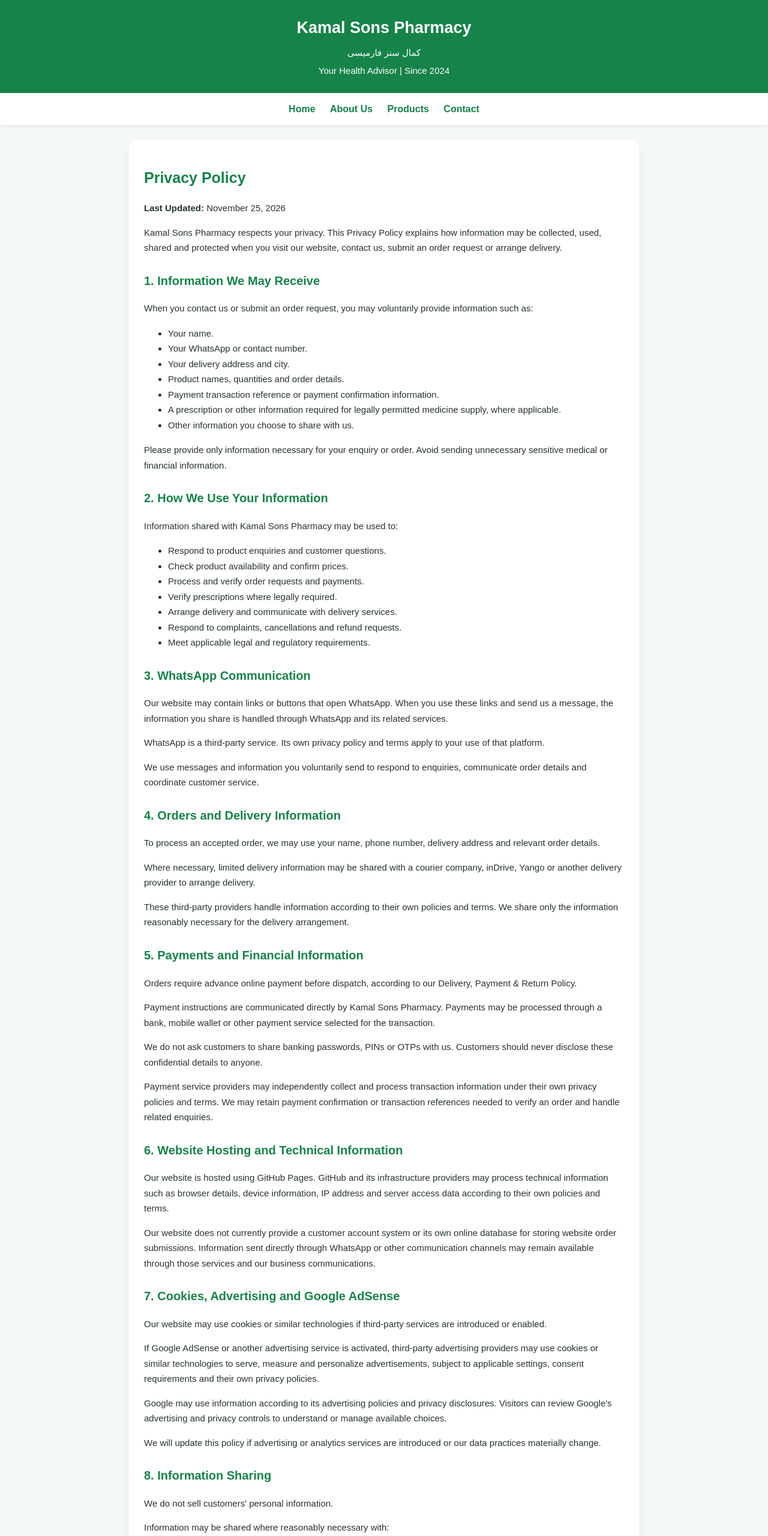
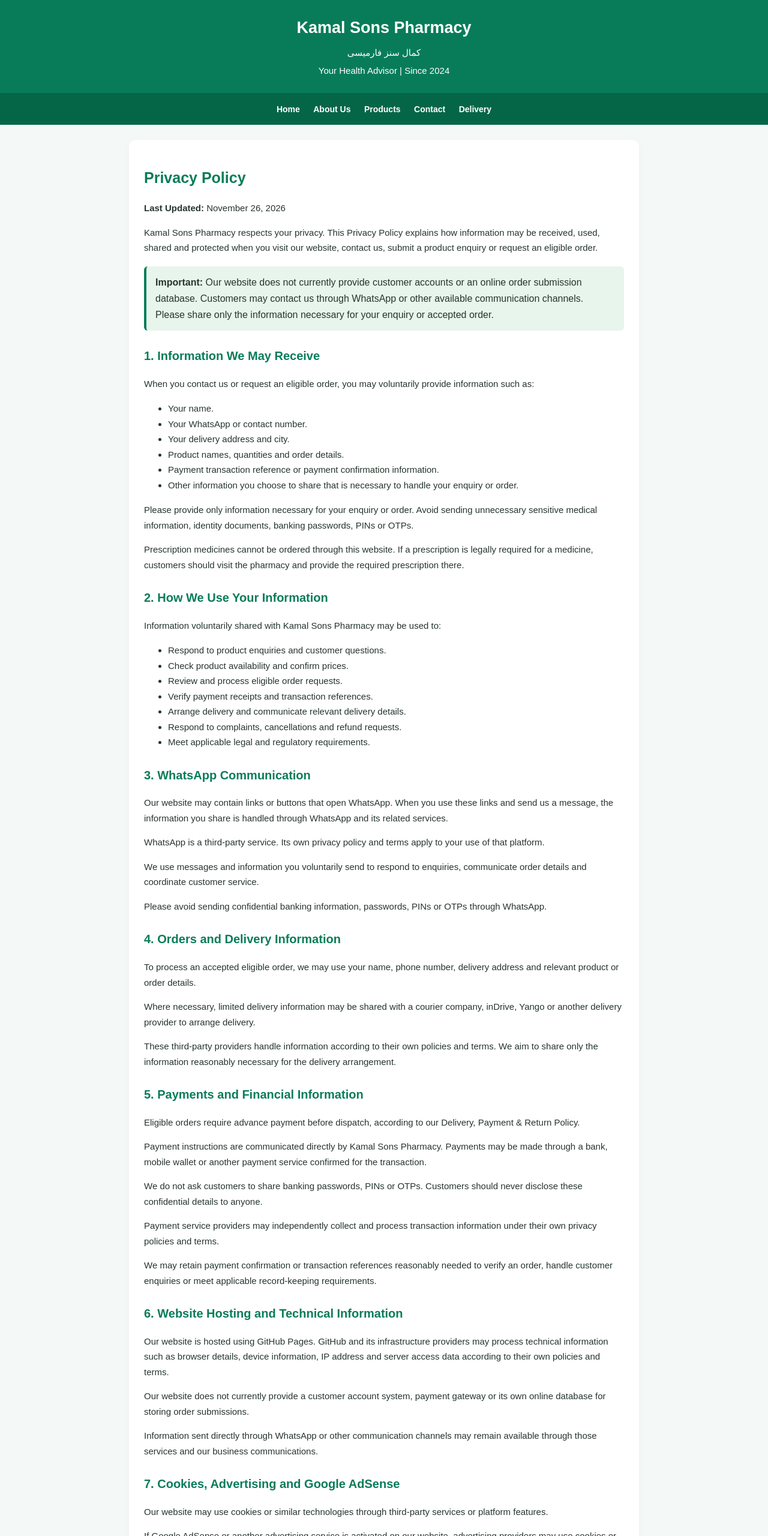
Before and after one commit to designdoststudio/kamal-sons-pharmacy, a plain HTML site: page privacy.html in a window 1280 px wide. Shown: the top 2560 px of the page at 60% size. Drawn offline with Linux system fonts and the light colour scheme.

Commit message:
Update privacy.html

```diff
--- a/privacy.html
+++ b/privacy.html
@@ -4,27 +4,28 @@
 <head>
 <meta charset="UTF-8">
 <meta name="viewport" content="width=device-width, initial-scale=1">
-<meta name="theme-color" content="#16834a">
+<meta name="theme-color" content="#087c59">
+<meta name="robots" content="index,follow">
 
 <title>Privacy Policy | Kamal Sons Pharmacy</title>
-<meta name="description" content="Read the Kamal Sons Pharmacy Privacy Policy explaining how customer contact details, WhatsApp enquiries, order information, payments and delivery data are handled.">
+<meta name="description" content="Read the Kamal Sons Pharmacy Privacy Policy explaining how customer enquiries, WhatsApp messages, order details, payment confirmations and delivery information are handled.">
 <link rel="canonical" href="https://designdoststudio.github.io/kamal-sons-pharmacy/privacy.html">
 
 <style>
 *{box-sizing:border-box}
-body{margin:0;font-family:Arial,sans-serif;background:#f4f8f5;color:#26352b;line-height:1.7}
-header{background:#16834a;color:white;padding:24px 16px;text-align:center}
+body{margin:0;font-family:Arial,sans-serif;background:#f4f8f6;color:#26352d;line-height:1.7}
+header{background:#087c59;color:white;padding:24px 16px;text-align:center}
 header h2{margin:0;font-size:27px;color:white}
 header p{margin:5px 0 0}
-nav{background:white;padding:13px;text-align:center;box-shadow:0 2px 8px #00000010}
-nav a{color:#16834a;text-decoration:none;font-weight:bold;margin:0 10px}
+nav{background:#056647;padding:13px;text-align:center}
+nav a{color:white;text-decoration:none;font-weight:bold;margin:0 9px;font-size:14px}
 main{max-width:850px;margin:25px auto;padding:25px;background:white;border-radius:12px;box-shadow:0 3px 15px #00000008}
-main h1{color:#16834a;font-size:25px}
-h2{color:#16834a;font-size:20px;margin-top:25px}
+main h1{color:#087c59;font-size:25px}
+h2{color:#087c59;font-size:20px;margin-top:25px}
 p,li{font-size:15px}
-a{color:#16834a}
-.notice{background:#e8f5ec;border-left:4px solid #16834a;padding:13px 15px;border-radius:6px;margin:18px 0}
-footer{text-align:center;padding:22px;background:#123d29;color:white;margin-top:30px}
+main a{color:#087c59;font-weight:bold}
+.notice{background:#e8f5ec;border-left:4px solid #087c59;padding:13px 15px;border-radius:6px;margin:18px 0}
+footer{text-align:center;padding:22px;background:#064b37;color:white;margin-top:30px}
 footer a{color:white;margin:0 8px;text-decoration:none}
 @media(max-width:600px){
 main{margin:15px;padding:18px}
@@ -46,36 +47,41 @@ nav a{display:inline-block;margin:5px 7px}
 <a href="about.html">About Us</a>
 <a href="index.html#products">Products</a>
 <a href="contact.html">Contact</a>
+<a href="delivery.html">Delivery</a>
 </nav>
 
 <main>
 
 <h1>Privacy Policy</h1>
-<p><strong>Last Updated:</strong> November 25, 2026</p>
+<p><strong>Last Updated:</strong> November 26, 2026</p>
 
-<p>Kamal Sons Pharmacy respects your privacy. This Privacy Policy explains how information may be collected, used, shared and protected when you visit our website, contact us, submit an order request or arrange delivery.</p>
+<p>Kamal Sons Pharmacy respects your privacy. This Privacy Policy explains how information may be received, used, shared and protected when you visit our website, contact us, submit a product enquiry or request an eligible order.</p>
+
+<div class="notice">
+<strong>Important:</strong> Our website does not currently provide customer accounts or an online order submission database. Customers may contact us through WhatsApp or other available communication channels. Please share only the information necessary for your enquiry or accepted order.
+</div>
 
 <h2>1. Information We May Receive</h2>
-<p>When you contact us or submit an order request, you may voluntarily provide information such as:</p>
+<p>When you contact us or request an eligible order, you may voluntarily provide information such as:</p>
 <ul>
 <li>Your name.</li>
 <li>Your WhatsApp or contact number.</li>
 <li>Your delivery address and city.</li>
 <li>Product names, quantities and order details.</li>
 <li>Payment transaction reference or payment confirmation information.</li>
-<li>A prescription or other information required for legally permitted medicine supply, where applicable.</li>
-<li>Other information you choose to share with us.</li>
+<li>Other information you choose to share that is necessary to handle your enquiry or order.</li>
 </ul>
-<p>Please provide only information necessary for your enquiry or order. Avoid sending unnecessary sensitive medical or financial information.</p>
+<p>Please provide only information necessary for your enquiry or order. Avoid sending unnecessary sensitive medical information, identity documents, banking passwords, PINs or OTPs.</p>
+<p>Prescription medicines cannot be ordered through this website. If a prescription is legally required for a medicine, customers should visit the pharmacy and provide the required prescription there.</p>
 
 <h2>2. How We Use Your Information</h2>
-<p>Information shared with Kamal Sons Pharmacy may be used to:</p>
+<p>Information voluntarily shared with Kamal Sons Pharmacy may be used to:</p>
 <ul>
 <li>Respond to product enquiries and customer questions.</li>
 <li>Check product availability and confirm prices.</li>
-<li>Process and verify order requests and payments.</li>
-<li>Verify prescriptions where legally required.</li>
-<li>Arrange delivery and communicate with delivery services.</li>
+<li>Review and process eligible order requests.</li>
+<li>Verify payment receipts and transaction references.</li>
+<li>Arrange delivery and communicate relevant delivery details.</li>
 <li>Respond to complaints, cancellations and refund requests.</li>
 <li>Meet applicable legal and regulatory requirements.</li>
 </ul>
@@ -84,27 +90,30 @@ nav a{display:inline-block;margin:5px 7px}
 <p>Our website may contain links or buttons that open WhatsApp. When you use these links and send us a message, the information you share is handled through WhatsApp and its related services.</p>
 <p>WhatsApp is a third-party service. Its own privacy policy and terms apply to your use of that platform.</p>
 <p>We use messages and information you voluntarily send to respond to enquiries, communicate order details and coordinate customer service.</p>
+<p>Please avoid sending confidential banking information, passwords, PINs or OTPs through WhatsApp.</p>
 
 <h2>4. Orders and Delivery Information</h2>
-<p>To process an accepted order, we may use your name, phone number, delivery address and relevant order details.</p>
+<p>To process an accepted eligible order, we may use your name, phone number, delivery address and relevant product or order details.</p>
 <p>Where necessary, limited delivery information may be shared with a courier company, inDrive, Yango or another delivery provider to arrange delivery.</p>
-<p>These third-party providers handle information according to their own policies and terms. We share only the information reasonably necessary for the delivery arrangement.</p>
+<p>These third-party providers handle information according to their own policies and terms. We aim to share only the information reasonably necessary for the delivery arrangement.</p>
 
 <h2>5. Payments and Financial Information</h2>
-<p>Orders require advance online payment before dispatch, according to our Delivery, Payment & Return Policy.</p>
-<p>Payment instructions are communicated directly by Kamal Sons Pharmacy. Payments may be processed through a bank, mobile wallet or other payment service selected for the transaction.</p>
-<p>We do not ask customers to share banking passwords, PINs or OTPs with us. Customers should never disclose these confidential details to anyone.</p>
-<p>Payment service providers may independently collect and process transaction information under their own privacy policies and terms. We may retain payment confirmation or transaction references needed to verify an order and handle related enquiries.</p>
+<p>Eligible orders require advance payment before dispatch, according to our Delivery, Payment & Return Policy.</p>
+<p>Payment instructions are communicated directly by Kamal Sons Pharmacy. Payments may be made through a bank, mobile wallet or another payment service confirmed for the transaction.</p>
+<p>We do not ask customers to share banking passwords, PINs or OTPs. Customers should never disclose these confidential details to anyone.</p>
+<p>Payment service providers may independently collect and process transaction information under their own privacy policies and terms.</p>
+<p>We may retain payment confirmation or transaction references reasonably needed to verify an order, handle customer enquiries or meet applicable record-keeping requirements.</p>
 
 <h2>6. Website Hosting and Technical Information</h2>
 <p>Our website is hosted using GitHub Pages. GitHub and its infrastructure providers may process technical information such as browser details, device information, IP address and server access data according to their own policies and terms.</p>
-<p>Our website does not currently provide a customer account system or its own online database for storing website order submissions. Information sent directly through WhatsApp or other communication channels may remain available through those services and our business communications.</p>
+<p>Our website does not currently provide a customer account system, payment gateway or its own online database for storing order submissions.</p>
+<p>Information sent directly through WhatsApp or other communication channels may remain available through those services and our business communications.</p>
 
 <h2>7. Cookies, Advertising and Google AdSense</h2>
-<p>Our website may use cookies or similar technologies if third-party services are introduced or enabled.</p>
-<p>If Google AdSense or another advertising service is activated, third-party advertising providers may use cookies or similar technologies to serve, measure and personalize advertisements, subject to applicable settings, consent requirements and their own privacy policies.</p>
-<p>Google may use information according to its advertising policies and privacy disclosures. Visitors can review Google's advertising and privacy controls to understand or manage available choices.</p>
-<p>We will update this policy if advertising or analytics services are introduced or our data practices materially change.</p>
+<p>Our website may use cookies or similar technologies through third-party services or platform features.</p>
+<p>If Google AdSense or another advertising service is activated on our website, advertising providers may use cookies or similar technologies to serve, measure or personalize advertisements, subject to applicable settings, consent requirements and their own privacy policies.</p>
+<p>Google may process information according to its applicable privacy disclosures and advertising policies. Visitors can review Google's privacy and advertising controls to understand available choices.</p>
+<p>We will update this Privacy Policy if advertising, analytics or other third-party services are introduced or our data practices materially change.</p>
 
 <h2>8. Information Sharing</h2>
 <p>We do not sell customers' personal information.</p>
@@ -116,23 +125,26 @@ nav a{display:inline-block;margin:5px 7px}
 <li>Website hosting and technical service providers.</li>
 <li>Relevant authorities where disclosure is required by applicable law.</li>
 </ul>
+<p>We aim to limit information sharing to what is reasonably necessary for the relevant purpose.</p>
 
 <h2>9. Data Security and Retention</h2>
 <p>We take reasonable care when handling information shared with us. However, no website, online service or internet communication method can be guaranteed to be completely secure.</p>
-<p>Information may be retained for as long as reasonably necessary to handle enquiries, orders, payment records, complaints and applicable legal or regulatory obligations.</p>
+<p>Information may be retained for as long as reasonably necessary to handle enquiries, accepted orders, payment records, complaints and applicable legal or regulatory obligations.</p>
 
 <h2>10. Children's Privacy</h2>
-<p>Our website is not specifically directed at children. Parents or guardians should make enquiries or orders on behalf of children and should avoid sharing unnecessary personal or medical information about them.</p>
+<p>Our website is not specifically directed at children. Parents or guardians should make enquiries or requests on behalf of children and should avoid sharing unnecessary personal or medical information about them.</p>
 
 <h2>11. Your Privacy Choices</h2>
-<p>You may contact us to ask about personal information you have shared with Kamal Sons Pharmacy or to request correction of inaccurate contact details.</p>
+<p>You may contact us to ask about personal information you have shared directly with Kamal Sons Pharmacy or to request correction of inaccurate contact details.</p>
 <p>Some information may need to be retained where required for legal, regulatory, payment, safety or record-keeping purposes.</p>
+<p>Requests relating to information held by WhatsApp, Google, GitHub or other third-party services must generally be directed to the relevant service provider.</p>
 
 <h2>12. Third-Party Websites and Services</h2>
-<p>Our website may link to external services such as WhatsApp, Google and delivery providers. We do not control the privacy practices or content of these third-party services. Please review their own policies before using them.</p>
+<p>Our website may link to external services such as WhatsApp, Google, GitHub and delivery providers.</p>
+<p>We do not control the privacy practices, security or content of these third-party services. Please review their own policies before using them.</p>
 
 <h2>13. Changes to This Privacy Policy</h2>
-<p>We may update this Privacy Policy when our website, advertising arrangements or business services change. Any updates will be published on this page with a revised date.</p>
+<p>We may update this Privacy Policy when our website, advertising arrangements or business services change. Updates will be published on this page with a revised date.</p>
 
 <h2>14. Contact Us</h2>
 <p>If you have questions about this Privacy Policy or the handling of information you have shared with us, contact:</p>
```
